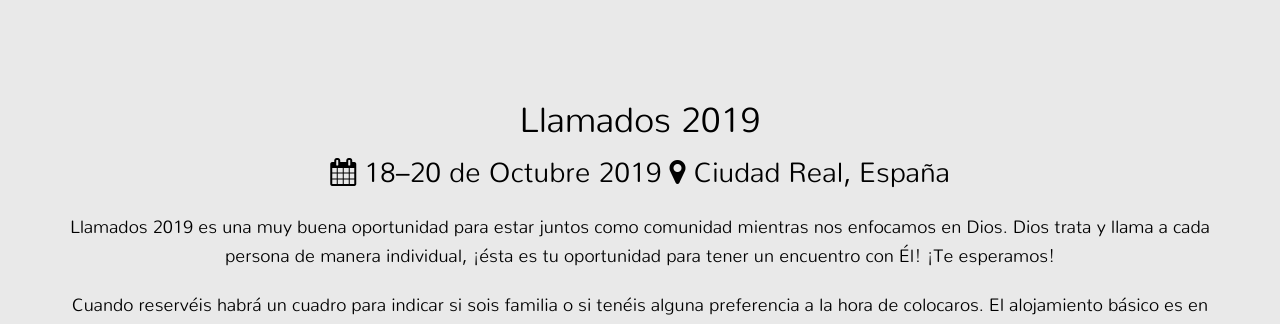
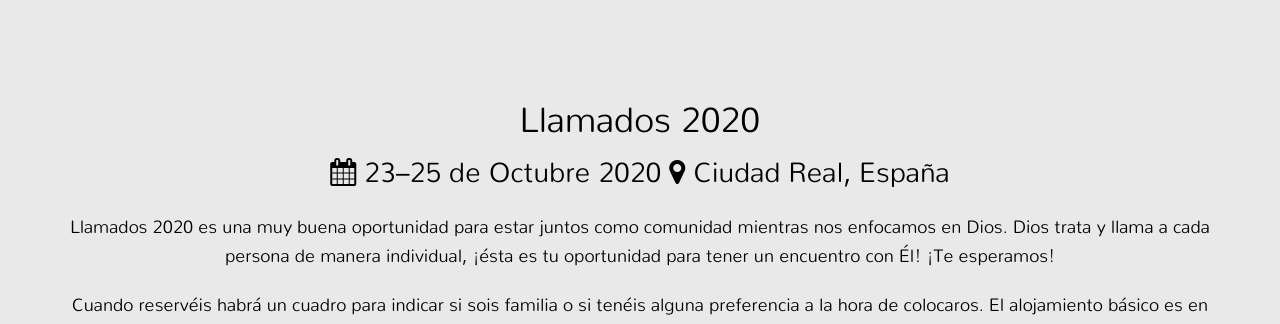
Before and after one commit to cristosalvador/cristosalvador.github.io, a Jekyll site: the page built from llamados.html, in a window 1280 px wide and 1400 px high. Shown: the part 160-484 px from the top of the window. Built offline with Jekyll 4.4.1, drawn with Linux system fonts in a browser that asks for light colours; nearby versions of some CDN libraries; comment, search, counter and statistics services are not loaded; some of the changed text lies outside the part shown.

Commit message:
Añadido llamados 2020

```diff
--- a/llamados.html
+++ b/llamados.html
@@ -14,10 +14,10 @@ mainimage : images/cimientos_final.jpg
         <div id="encintro" class="row">
             <div class="col-md-1"> </div>
             <div class="col-md-11 border-box">
-                <h1 class="hero-heading" style="text-align: center;">Llamados 2019</h1>
-                <h2><a href="https://ti.to/el-encuentro-2017/llamados-2019/es.ics"><i class="fa fa-calendar"></i> 18–20 de Octubre 2019</a>&nbsp;<a href="https://www.google.com/maps/place/Retiros+Betania/@38.9671296,-3.9619409,15z/data=!4m2!3m1!1s0x0:0xa09eb91116e2b1bf?sa=X&ved=2ahUKEwiU0ZnJjfXiAhWO1uAKHTNuA7YQ_BIwD3oECAsQCA" target="_blank"><i class="fa fa-map-marker"></i> Ciudad Real, España</a></h2>
+                <h1 class="hero-heading" style="text-align: center;">Llamados 2020</h1>
+                <h2><a href="https://ti.to/el-encuentro-2017/llamados-2020/es.ics"><i class="fa fa-calendar"></i> 23–25 de Octubre 2020</a>&nbsp;<a href="https://www.google.com/maps/place/Retiros+Betania/@38.9671296,-3.9619409,15z/data=!4m2!3m1!1s0x0:0xa09eb91116e2b1bf?sa=X&ved=2ahUKEwiU0ZnJjfXiAhWO1uAKHTNuA7YQ_BIwD3oECAsQCA" target="_blank"><i class="fa fa-map-marker"></i> Ciudad Real, España</a></h2>
                 <h3 class="color-highlight">
-                  Llamados 2019 es una muy buena oportunidad para estar juntos como comunidad mientras nos enfocamos en Dios. Dios trata y llama a cada persona de manera individual, ¡ésta es tu oportunidad para tener un encuentro con Él! ¡Te esperamos!
+                  Llamados 2020 es una muy buena oportunidad para estar juntos como comunidad mientras nos enfocamos en Dios. Dios trata y llama a cada persona de manera individual, ¡ésta es tu oportunidad para tener un encuentro con Él! ¡Te esperamos!
                 </h3>
                 <h3 class="color-highlight">
                   Cuando reservéis habrá un cuadro para indicar si sois familia o si tenéis alguna preferencia a la hora de colocaros. El alojamiento básico es en albergues pero si queréis pagar un suplemento, hay bungalows disponibles. Trataremos de seguir las sugerencias, aunque las familias tendrán prioridad.
@@ -30,7 +30,7 @@ mainimage : images/cimientos_final.jpg
     <div class="container">
         <div class="row">
             <div class="col-md-12">
-              <tito-widget event="el-encuentro-2017/llamados-2019"></tito-widget>
+              <tito-widget event="el-encuentro-2017/llamados-2020"></tito-widget>
               <link rel="stylesheet" type="text/css" href='css/tito.css' />
             </div>
         </div>
```
Also changed, not shown: other parts of llamados.html (+3 -11 lines).
